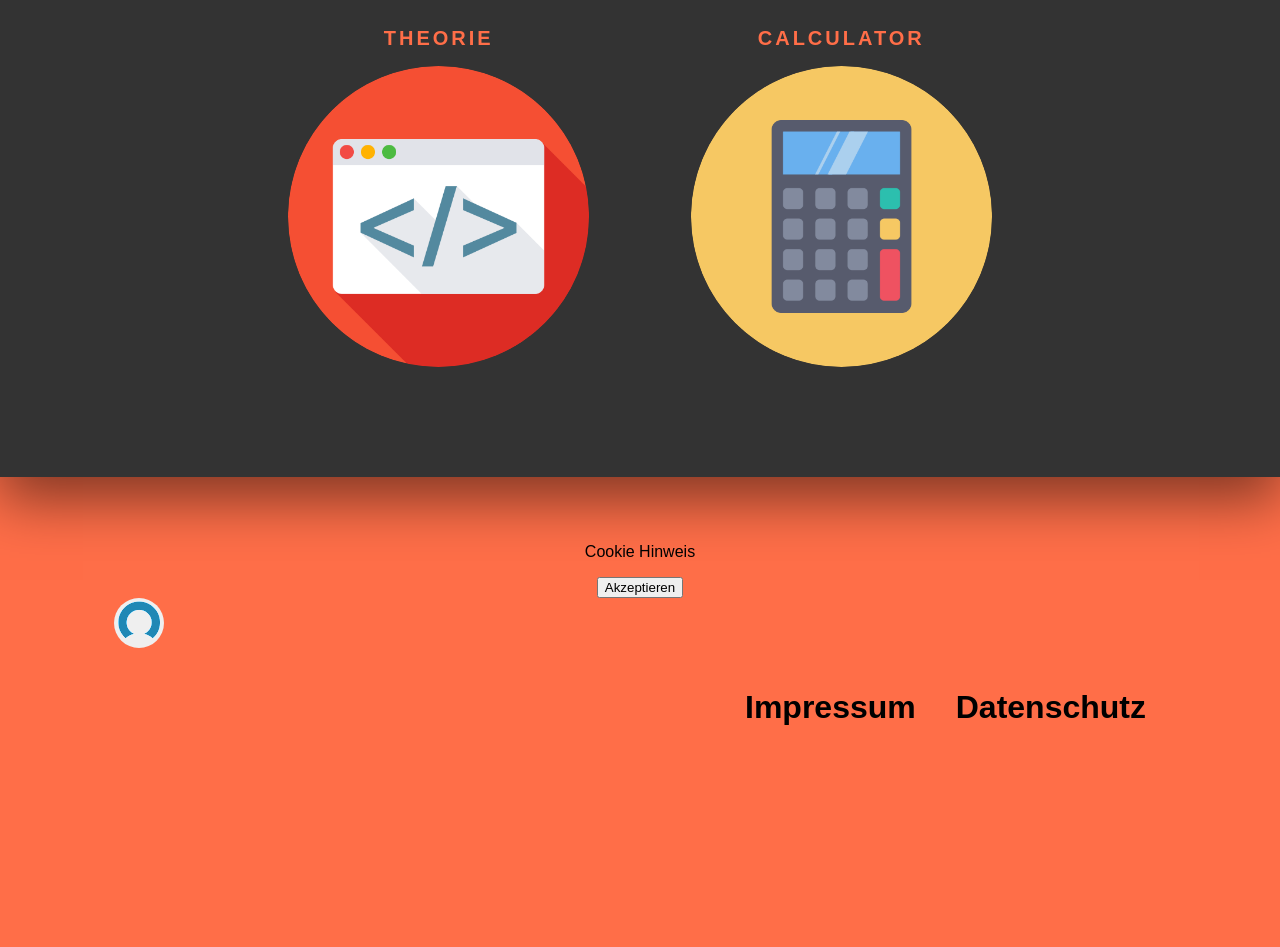
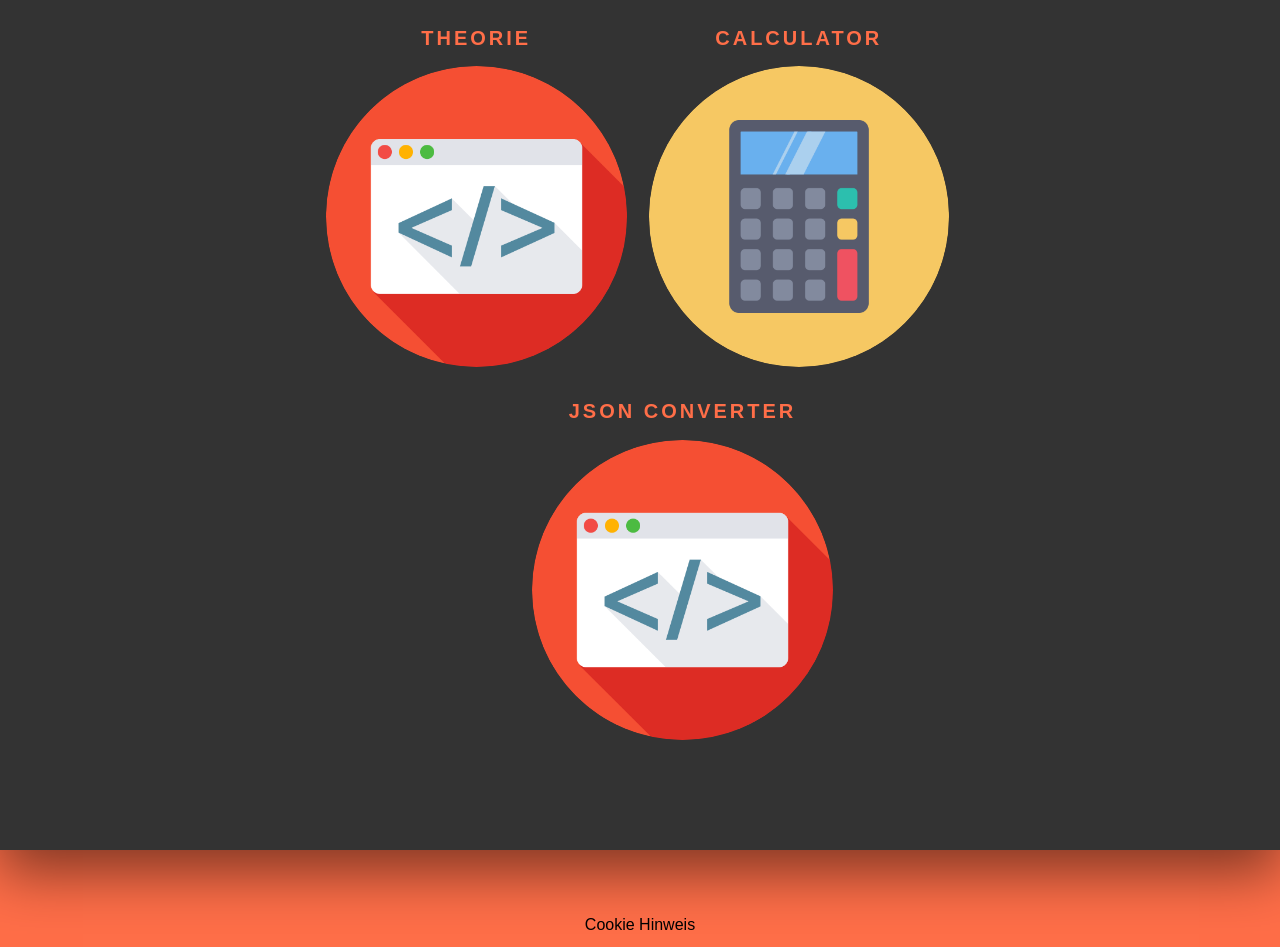
Before and after one commit to ValleIsJoin/javascript-server-project, a website: page index.html in a window 1280 px wide. Shown: the part 551-1498 px from the top of the page. Before the commit the page ends 1319 px from the top, so only its background shows below. Drawn offline with Linux system fonts and the light colour scheme.

Commit message:
start json converter

```diff
--- a/index.html
+++ b/index.html
@@ -2,6 +2,7 @@
 <html lang="en">
 <head>
     <meta charset="UTF-8">
+    <link rel="shortcut icon" href="style/images/favicon/favicon.ico" type="image/x-icon">
     <link rel="stylesheet" href="/style/css/style.css"/>
     <meta http-equiv="X-UA-Compatible" content="IE=edge">
     <meta name="viewport" content="width=device-width, user-scalable=no, initial-scale=1.0, maximum-scale=1.0, minimum-scale=1.0">
@@ -32,6 +33,11 @@
       <h1 id="tandc">calculator</h1>
       <a href="pages/cal.html"><img src="style/images/cal.png" alt="calculator" class="pulse"></a>
     </button>
+
+    <button class="card">
+      <h1 id="tandc">JSON Converter</h1>
+      <a href="pages/json/jsonconvert.html"><img src="style/images/convert.png" alt="Converter" class="pulse"></a>
+    </button>
   </section>
 
 </div>
```
Also changed, not shown: pages/cal.html (+1 -0 lines), pages/codelearn.html (+1 -0 lines), pages/impress.html (+1 -0 lines), pages/json/jsonconvert.html (+2 -0 lines), pages/term.html (+1 -0 lines), js/json/jsonconvert.js (added), style/css/json/jsonconvert.css (added), style/images/convert.png (added), style/images/favicon/android-chrome-192x192.png (added), style/images/favicon/android-chrome-512x512.png (added), style/images/favicon/apple-touch-icon.png (added), style/images/favicon/favicon-16x16.png (added), style/images/favicon/favicon-32x32.png (added), style/images/favicon/favicon.ico (added).
